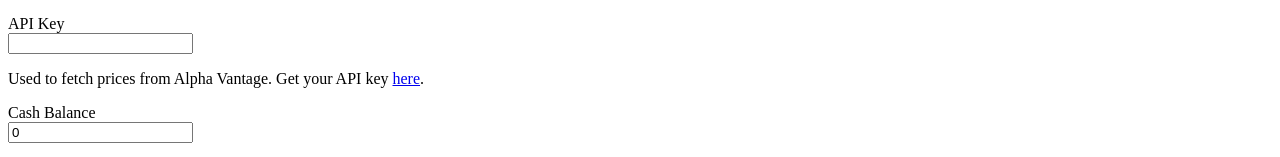
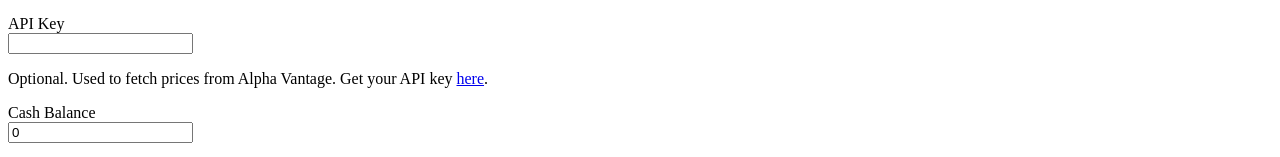
Before and after one commit to alisterpineda/PortfolioRebalancer, a Svelte app: page / in a window 1280 px wide. Shown: the part 121-278 px from the top of the page. Built offline with nearby package versions, Linux system fonts and the light colour scheme.

Commit message:
add detail that API key is optional

```diff
--- a/src/App.svelte
+++ b/src/App.svelte
@@ -163,7 +163,7 @@
                                     bind:value={$alphaVantageClient.apiKey} />
                             </div>
                             <p class="help">
-                                Used to fetch prices from Alpha Vantage. Get
+                                Optional. Used to fetch prices from Alpha Vantage. Get
                                 your API key
                                 <a
                                     href="https://www.alphavantage.co/support/#api-key"
```
